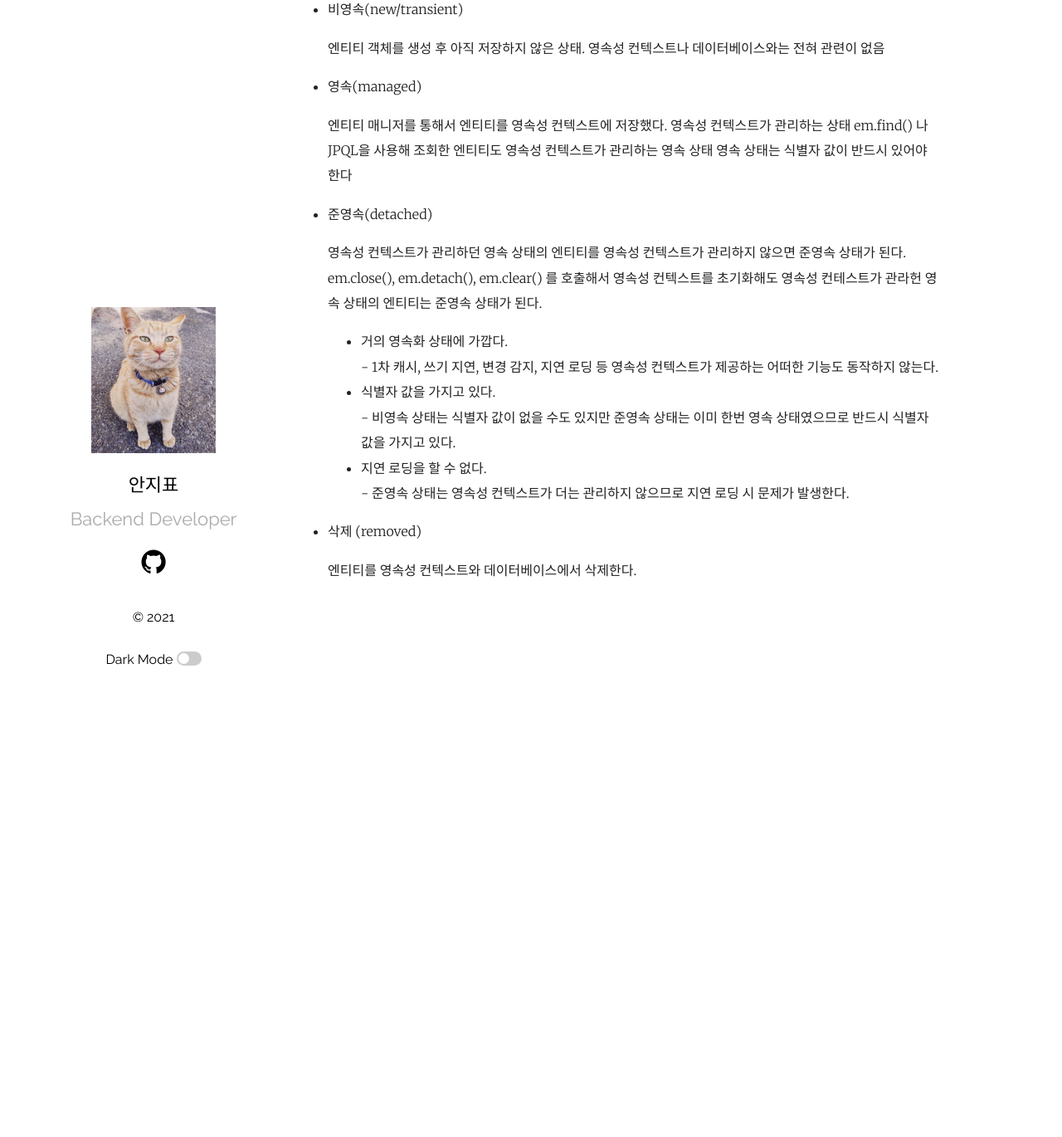
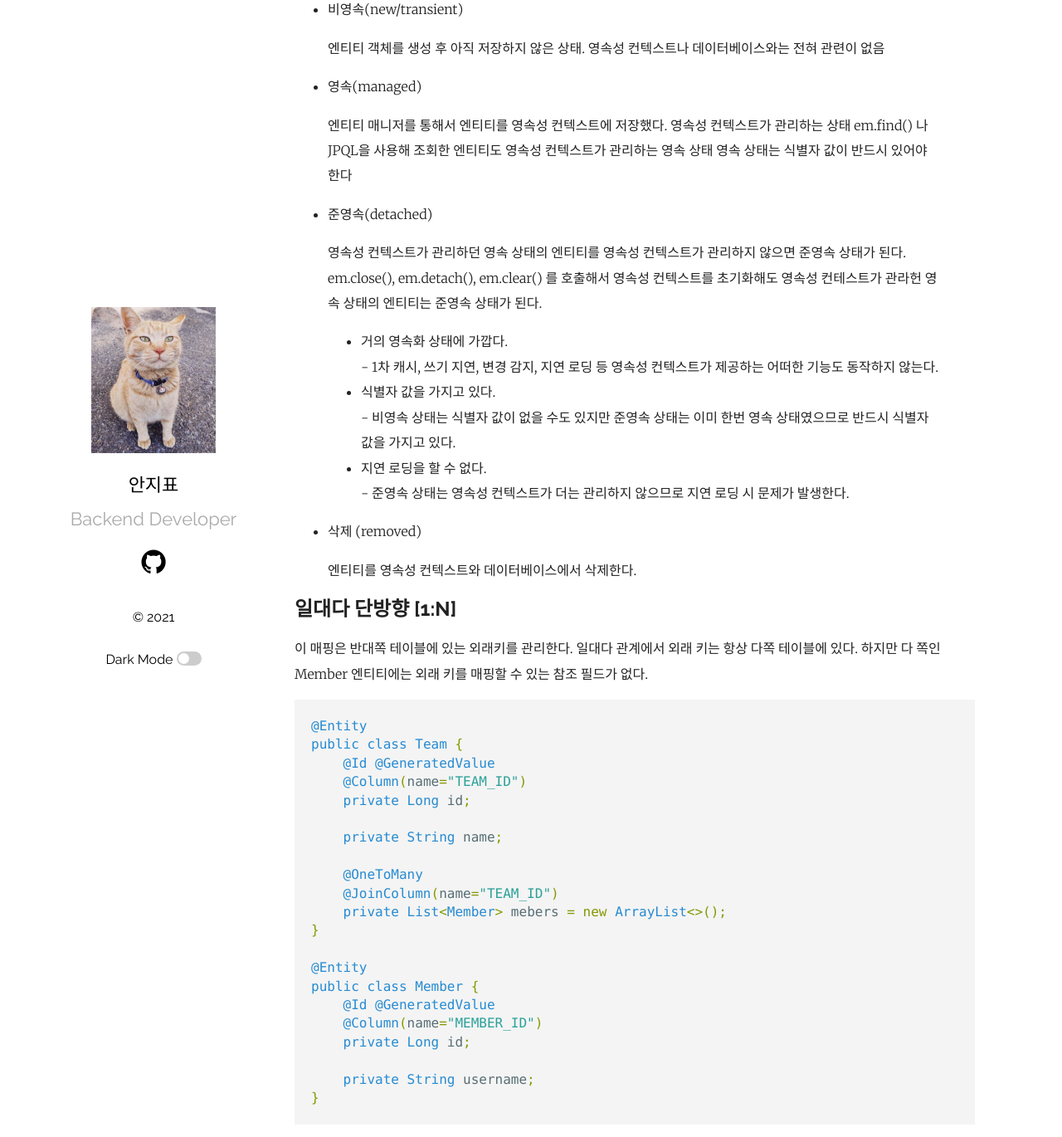
Before and after one commit to ppyong/ppyong.github.io, a Jekyll site: the page built from _posts/2021-07-10-persistance-context.md, in a window 1280 px wide and 1400 px high, scrolled down 311 px. Shown: the top 1370 px of the window at 83% size. Built offline with Jekyll 4.4.1, drawn with Linux system fonts in a browser that asks for light colours; before the commit the page ends 1058 px from its top, so only the background shows below that.

Commit message:
add post persistance-context

````diff
--- a/_posts/2021-07-10-persistance-context.md
+++ b/_posts/2021-07-10-persistance-context.md
@@ -34,3 +34,31 @@ title: JPA 정리
 - 삭제 (removed)
 
 > 엔티티를 영속성 컨텍스트와 데이터베이스에서 삭제한다.
+
+## 일대다 단방향 [1:N]
+
+이 매핑은 반대쪽 테이블에 있는 외래키를 관리한다. 일대다 관계에서 외래 키는 항상 다쪽 테이블에 있다. 하지만 다 쪽인 Member 엔티티에는 외래 키를 매핑할 수 있는 참조 필드가 없다.
+
+```java
+@Entity
+public class Team {
+    @Id @GeneratedValue
+    @Column(name="TEAM_ID")
+    private Long id;
+
+    private String name;
+
+    @OneToMany
+    @JoinColumn(name="TEAM_ID")
+    private List<Member> mebers = new ArrayList<>();
+}
+
+@Entity
+public class Member {
+    @Id @GeneratedValue
+    @Column(name="MEMBER_ID")
+    private Long id;
+
+    private String username;
+}
+```
````
